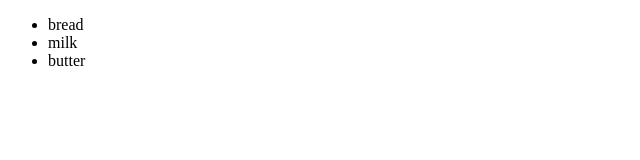
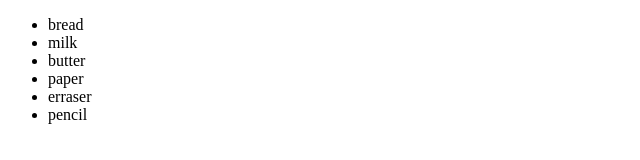
Before and after one commit to RenataDzotova/demo2526, a plain HTML site: page index.html in a window 1280 px wide. Shown: the whole page, without its empty margins (0-640 px from the left). Drawn offline with Linux system fonts and the light colour scheme.

Commit message:
adding paper pencil and erraser

```diff
--- a/index.html
+++ b/index.html
@@ -11,6 +11,9 @@
         <li>bread</li>
         <li>milk</li>
         <li>butter</li>
+        <li>paper</li>
+        <li>erraser</li>
+        <li>pencil</li>
     </ul>
 </body>
 </html>
```
